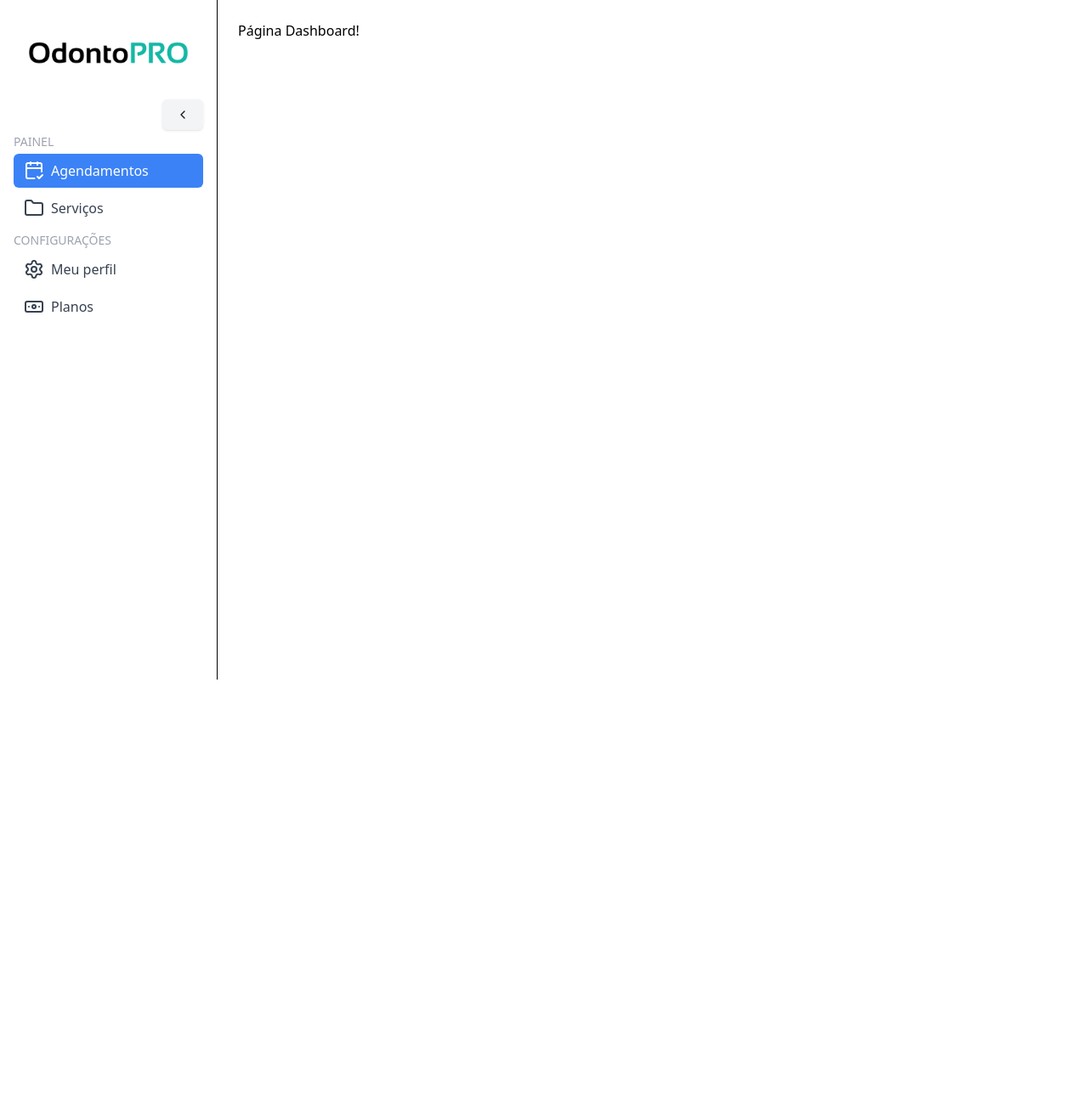
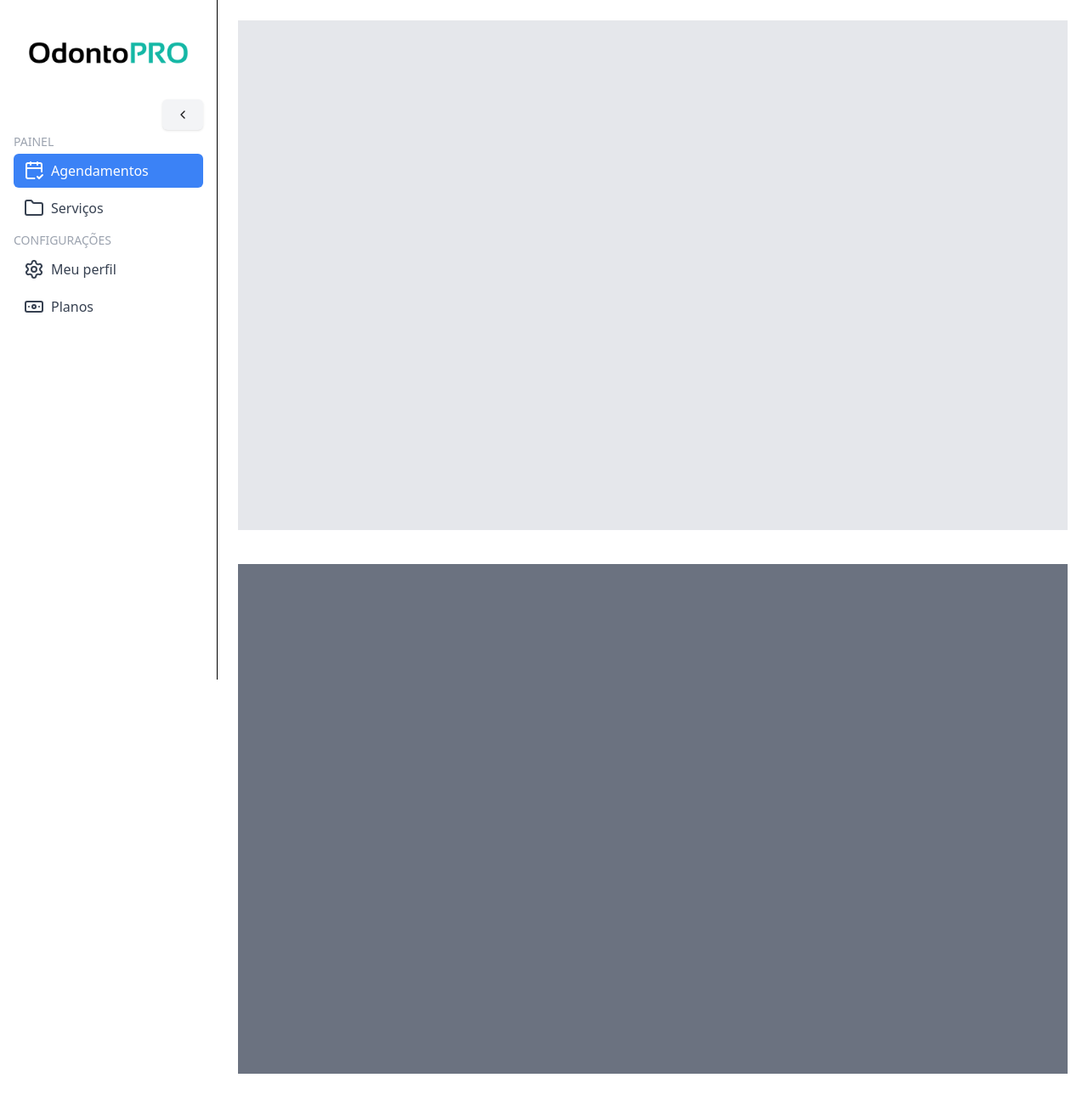
Before and after one commit to gabriel-smartins/agendly, a Next.js app: page /dashboard in a window 1280 px wide. Shown: the top 1302 px of the page at 85% size. Before the commit the page ends 800 px from the top, so only its background shows below. Built offline with nearby package versions, Linux system fonts and the light colour scheme.

Commit message:
feat: build dashboard page

```diff
--- a/src/app/(panel)/dashboard/page.tsx
+++ b/src/app/(panel)/dashboard/page.tsx
@@ -1,3 +1,8 @@
 export default function Dashboard() {
-    return <div>Página Dashboard!</div>
+    return (
+        <div>
+            <div className="w-full h-[600px] bg-gray-200 mb-10"></div>
+            <div className="w-full h-[600px] bg-gray-500 mb-10"></div>
+        </div>
+    )
 }
```
